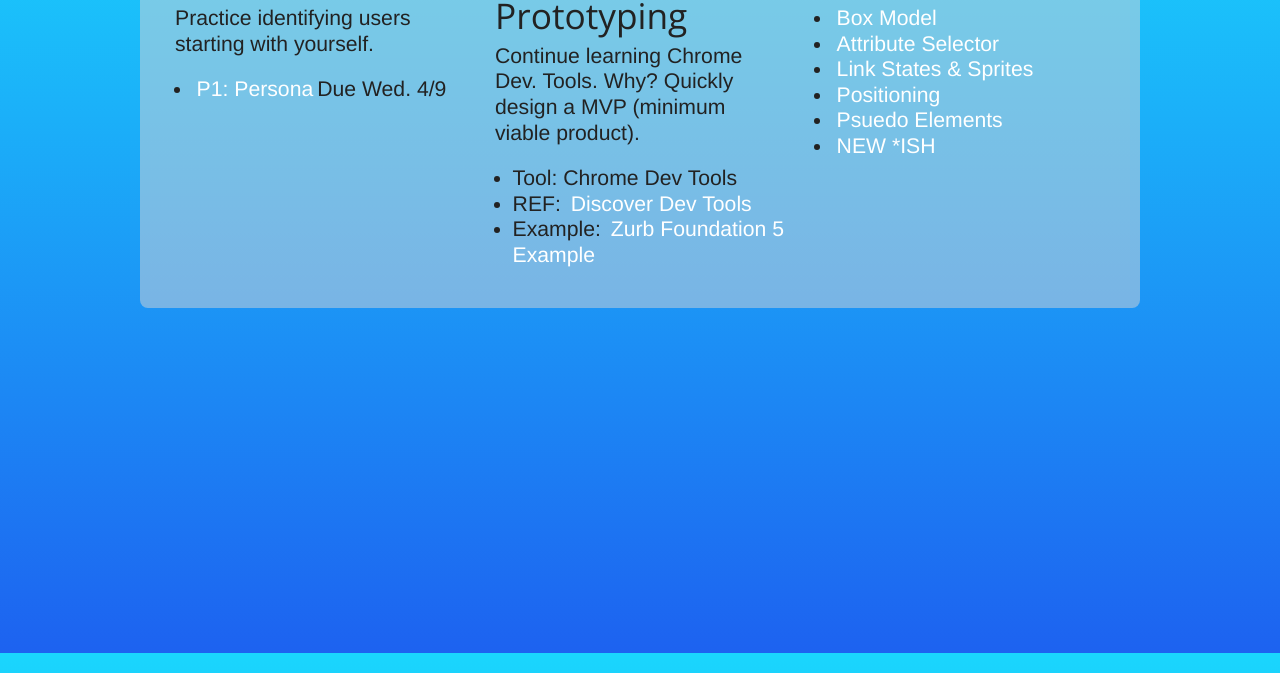
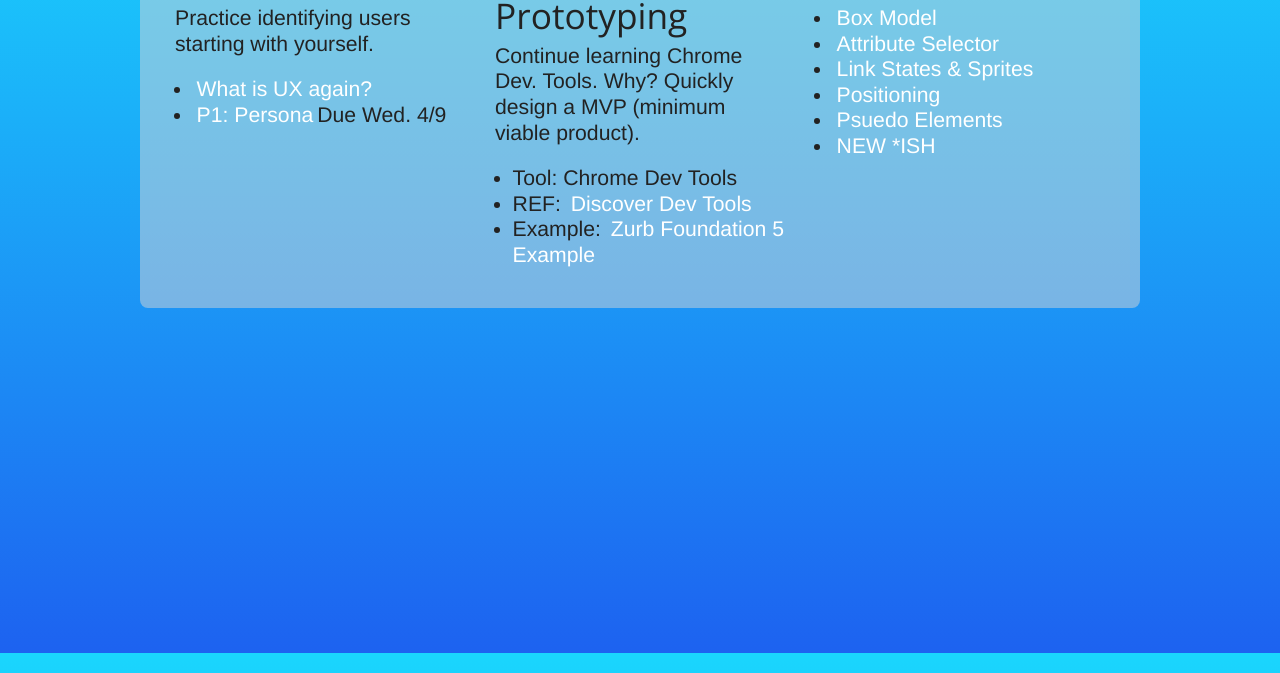
Before and after one commit to divman70/378, a plain HTML site: page post/1b.html in a window 1280 px wide. Shown: the part 147-820 px from the top of the page. Drawn offline with nearby package versions, Linux system fonts and the light colour scheme; a small style sheet from the web is missing; files whose address does not match are found by name.

Commit message:
WK 1B
* Link to slides

```diff
--- a/post/1b.html
+++ b/post/1b.html
@@ -26,6 +26,7 @@
         <p>Practice identifying users starting with yourself.</p>
 
         <ul>
+            <li><a href="http://slid.es/manikoth/378-ux-overview/live?token=fbLvzVDU9yUHEnHMu6nFs1h8g44r">What is UX again?</a></li>
             <li><a href="p1-persona.html">P1: Persona</a>Due Wed. 4/9</li>
         </ul>
 
```
